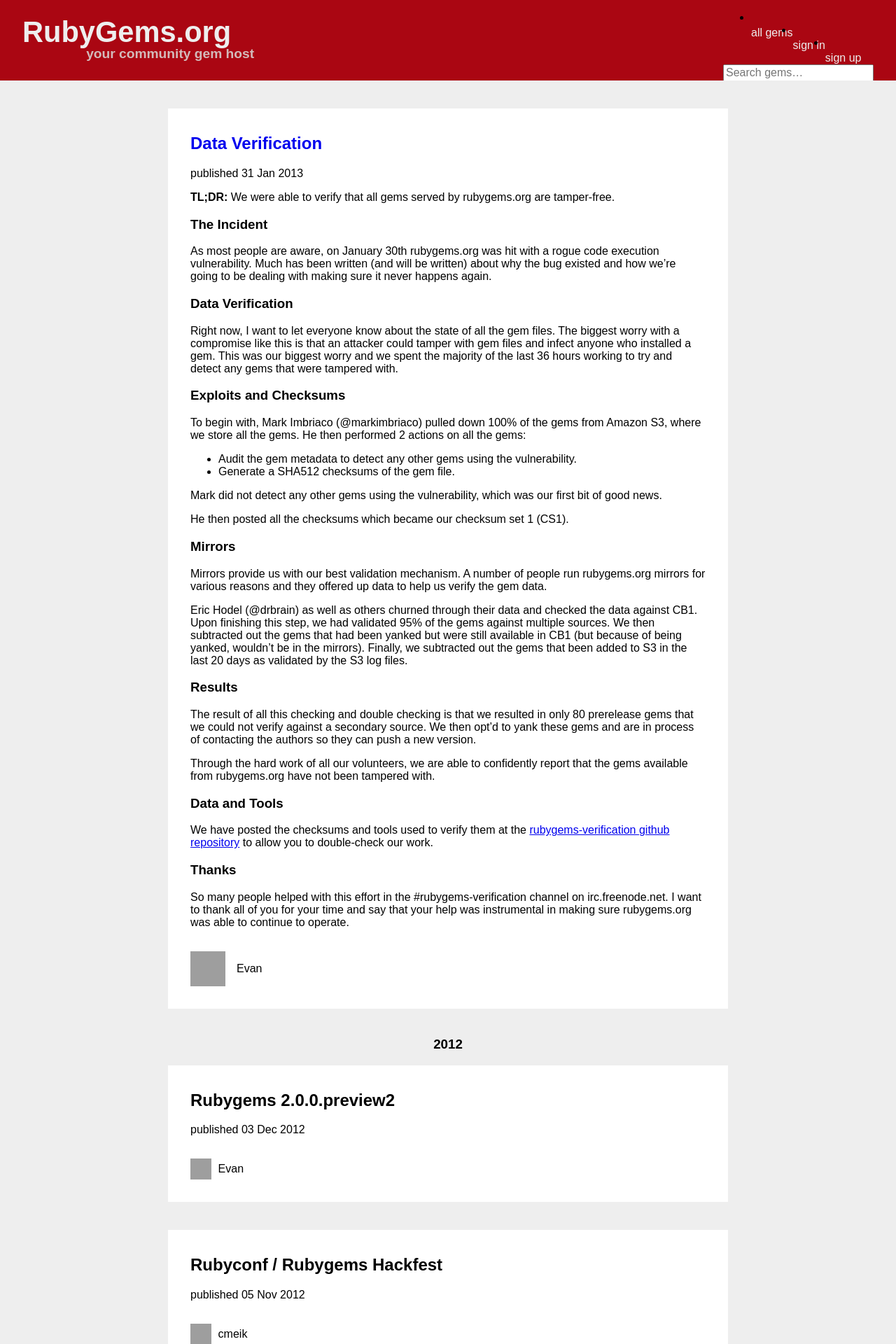
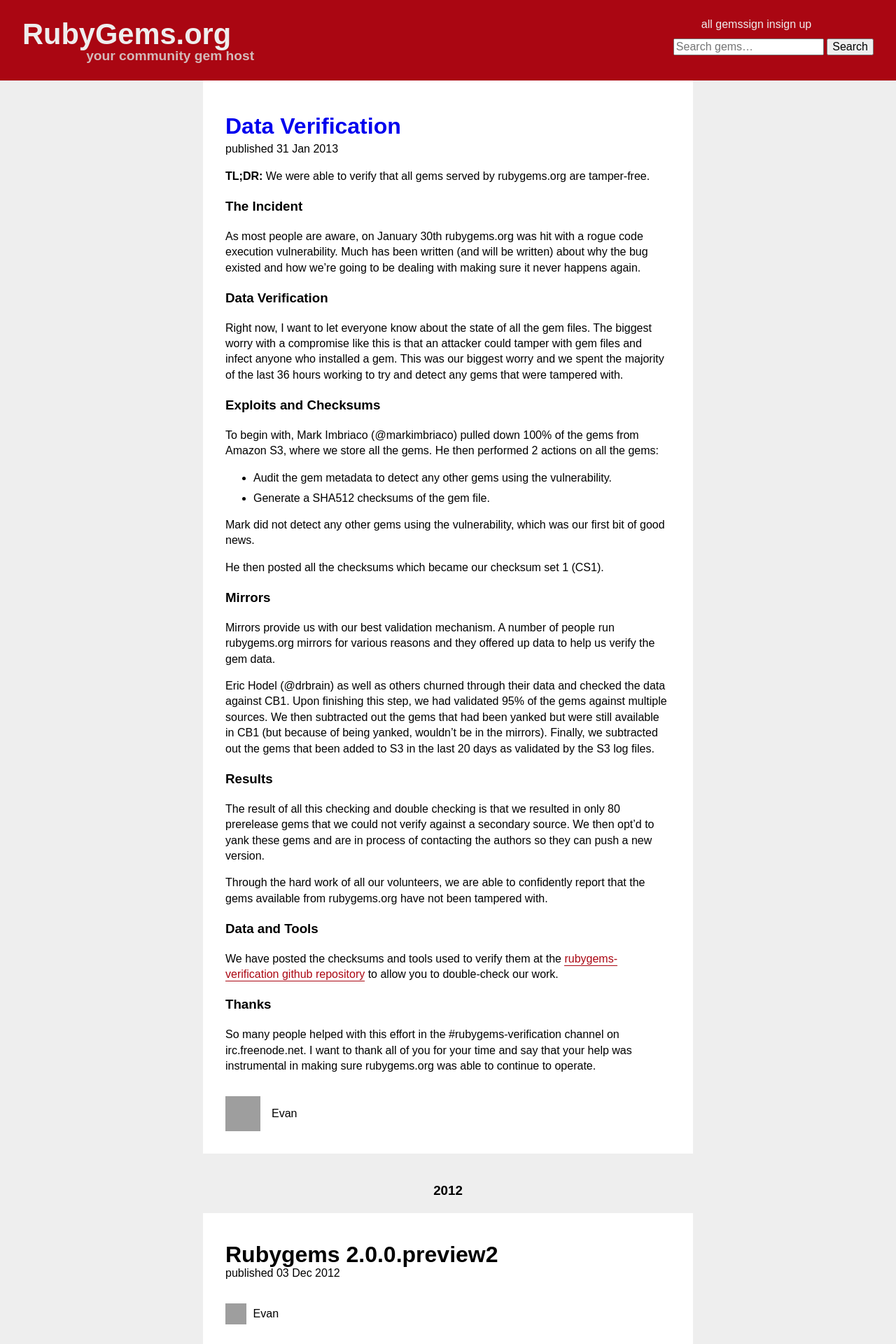
Before and after one commit to rubygems/rubygems.github.io, a Jekyll site: the page built from index.html, in a window 1280 px wide. Shown: the top 1920 px of the page at 70% size. Built offline with Jekyll 4.4.1, drawn with Linux system fonts in a browser that asks for light colours.

Commit message:
format code, pull in better typeface

```diff
--- a/_layouts/default.html
+++ b/_layouts/default.html
@@ -25,9 +25,7 @@
           <li><a href="http://rubygems.org/sign_up">sign up</a></li>
         </ul>
         <form action="http://rubygems.org/search" method="get">
-          <div class="text_field">
-            <input id="query" name="query" type="text" placeholder="Search gems&hellip;" />
-          </div>
+          <input id="query" name="query" type="text" placeholder="Search gems&hellip;" />
           <input id="search_submit" name="commit" type="submit" value="Search" />
         </form>
       </nav>
--- a/stylesheets/application.css
+++ b/stylesheets/application.css
@@ -469,6 +469,26 @@
   font-weight: 600;
   text-rendering: optimizelegibility; }
 
+p a, li a {
+  border-bottom: 1px solid #aa0612;
+  color: #aa0612;
+  padding-bottom: 1px;
+  text-decoration: none; }
+  p a:hover, p a:visited, li a:hover, li a:visited {
+    border-color: #300405;
+    color: #300405; }
+
+p, li, code, h1, h2, h3, h4, h5 {
+  line-height: 1.4em; }
+
+li {
+  margin-bottom: .4em; }
+
+code {
+  font-family: "source-code-pro", courier, monospace, sans-serif;
+  font-size: 95%;
+  font-weight: 400; }
+
 body > header, article, body > footer {
   background: #fff;
   -webkit-box-sizing: border-box;
@@ -476,14 +496,13 @@
   box-sizing: border-box;
   display: block;
   margin: auto;
-  max-width: 800px;
+  max-width: 700px;
   min-width: 400px;
   padding: 0 2em; }
 
 body > header {
   background: #aa0612;
   height: 115px;
-  margin-bottom: 2.5em;
   max-width: 100%;
   overflow: auto;
   width: 100%; }
@@ -491,18 +510,27 @@
     color: #eee;
     display: block;
     float: left;
-    margin-top: 1.35em;
+    margin-top: 1.5em;
     text-decoration: none; }
+    body > header a:visited {
+      color: #eee; }
     body > header a h1 {
       font-size: 2.6em;
+      line-height: 1.2em;
       margin: 0; }
     body > header a h2 {
       color: #d3baba;
       font-family: "proxima-nova-extra-condensed", sans-serif;
       font-size: 1.2em;
+      line-height: 1em;
       margin: -0.2em 0 0 4.75em; }
   body > header nav {
     float: right; }
+    body > header nav ul {
+      list-style-type: none;
+      margin: 0; }
+      body > header nav ul li {
+        float: left; }
 
 article {
   background: #fff;
@@ -517,8 +545,21 @@
     padding-top: 0; }
     article:not(.post) footer, article .changelog footer {
       display: none; }
-  article h2 a {
-    text-decoration: none; }
+  article h2.title {
+    font-size: 2em;
+    margin-bottom: 0; }
+    article h2.title a {
+      text-decoration: none; }
+  article .meta p {
+    margin-top: 0; }
+  article pre {
+    background: #1d1f21;
+    padding: 1em;
+    position: relative; }
+    article pre code {
+      display: block; }
+  article code {
+    background: #1d1f21; }
   article footer {
     overflow: auto; }
     article footer p {
@@ -543,8 +584,10 @@
       color: #000;
       display: block;
       margin: auto;
-      max-width: 800px;
+      max-width: 700px;
       text-decoration: none; }
+      .content-index li > a article h2.title {
+        line-height: 1em; }
       .content-index li > a article footer p {
         line-height: 30px; }
         .content-index li > a article footer p img {
--- a/stylesheets/scss/_base-variables.scss
+++ b/stylesheets/scss/_base-variables.scss
@@ -1,7 +1,8 @@
-$max-width: 800px;
+$max-width: 700px;
 
 $red: rgb(170, 6, 18);
 $red-dark: #300405;
 
 $header-font: "proxima-nova", sans-serif;
 $condensed-font: "proxima-nova-extra-condensed", sans-serif;;
+$code-font: "source-code-pro", courier, monospace, sans-serif;
--- a/stylesheets/scss/_posts-index.scss
+++ b/stylesheets/scss/_posts-index.scss
@@ -21,6 +21,10 @@
       max-width: $max-width;
       text-decoration: none;
 
+      article h2.title {
+        line-height: 1em;
+      }
+
       article footer p {
         line-height: 30px;
 
```
Also changed, not shown: stylesheets/scss/_base.scss (+26 -0 lines), stylesheets/scss/_layout.scss (+46 -4 lines).
